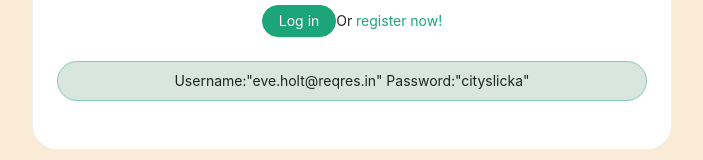
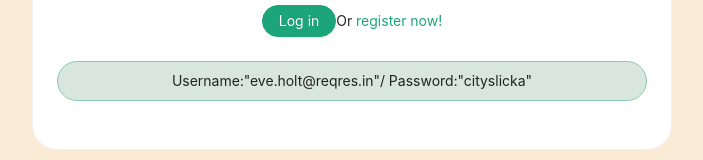
Before and after one commit to mahdisarrafzadeh/front, a React (Create React App) app: page /login in a window 1280 px wide. Shown: the part 428-588 px from the top of the page, without its empty margins (288-991 px from the left). Built offline with nearby package versions, Linux system fonts and the light colour scheme.

Commit message:
fix:change text

```diff
--- a/src/page/login/index.tsx
+++ b/src/page/login/index.tsx
@@ -83,7 +83,7 @@ export function LoginPage() {
                             Or <a href="">register now!</a>
                         </Form.Item>
                         <Form.Item>
-                            <Alert message={`Username:"eve.holt@reqres.in"    Password:"cityslicka"`} type="info" />
+                            <Alert message={`Username:"eve.holt@reqres.in"/    Password:"cityslicka"`} type="info" />
                         </Form.Item>
 
                     </Form>
```
